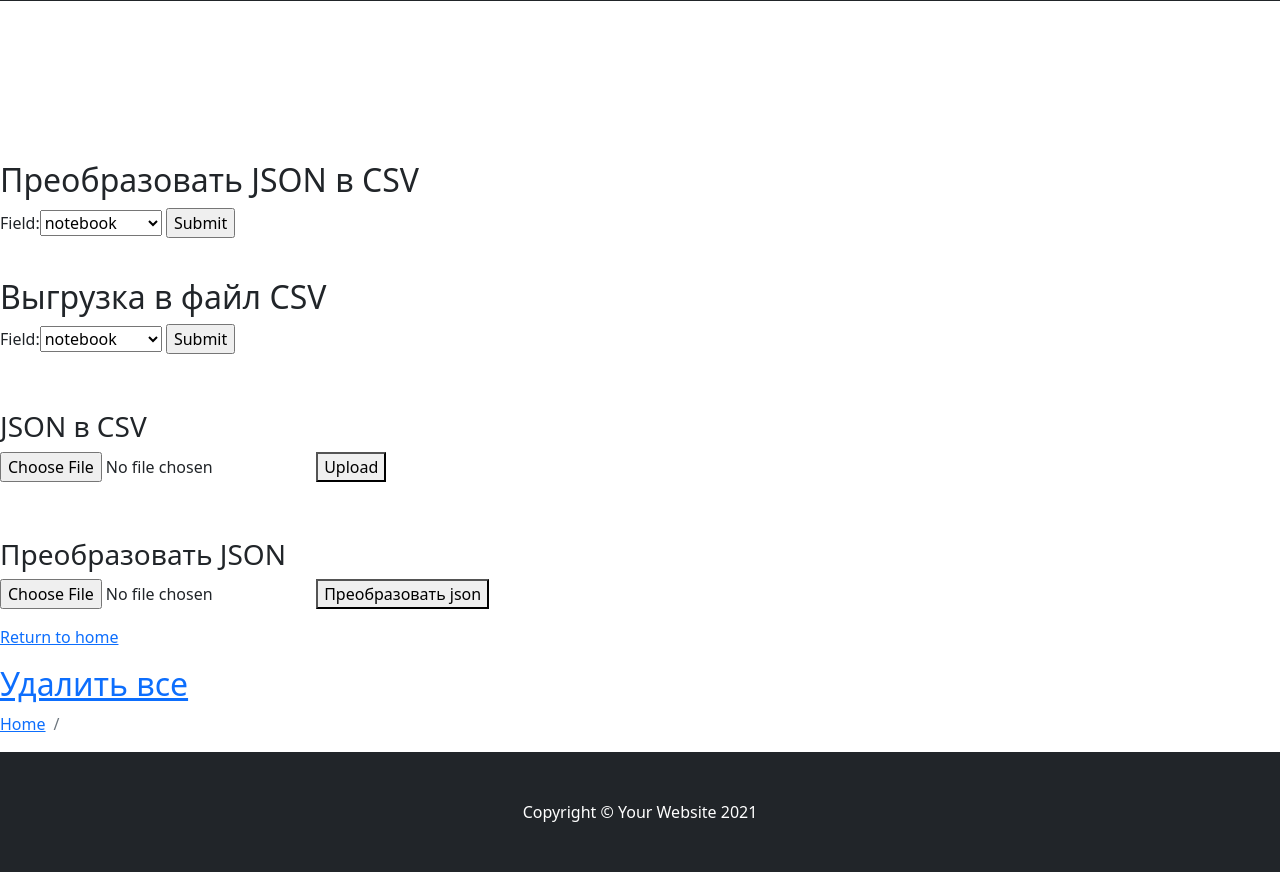
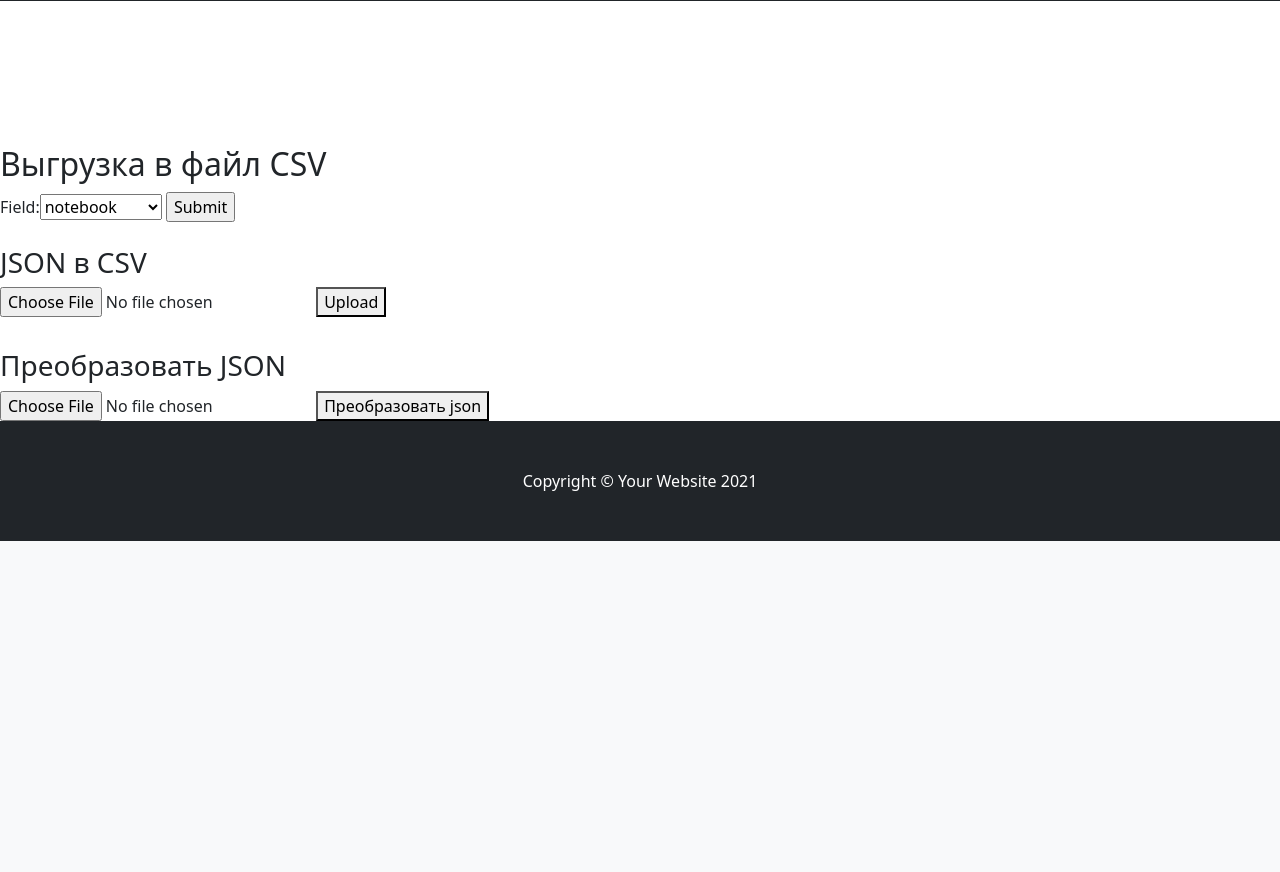
Before and after one commit to ildarK90/django-web-store, a Django app: template shopadmin/templates/export_csv.html in a window 1280 px wide. Shown: the part 352-1224 px from the top of the page. After the commit the page ends 893 px from the top, so only its background shows below. Run offline with Django 3.2, Linux system fonts and the light colour scheme; the template is opened without the code that fills it: values that come from a table or form of the project are taken from there, others are empty; parts of the project's set-up code (start-up, migrations or seed data) failed here and were passed over.

Commit message:
удаление лишних частей кода

```diff
--- a/market/models.py
+++ b/market/models.py
@@ -9,7 +9,6 @@ from PIL import Image
 from django.utils import timezone
 
 User = get_user_model()
-
 
 def get_product_url(obj, viewname):
     ct_model = obj.__class__._meta.model_name
--- a/shopadmin/forms.py
+++ b/shopadmin/forms.py
@@ -1,5 +1,13 @@
 from django import forms
 
+
 class MyForm(forms.Form):
-    CHOICES = (('Notebook', 'notebook'),('Smartphones', 'smartphones'),('Category', 'category'),('Cart', 'cart'),('testmodel', 'testmodel'),)
+    CHOICES = (
+        ('Notebook', 'notebook'),
+        ('Smartphones', 'smartphones'),
+        ('Category', 'category'),
+        ('Cart', 'cart'),
+        ('testmodel', 'testmodel'),
+        ('Hui', 'hui'),
+    )
     field = forms.ChoiceField(choices=CHOICES)
--- a/shopadmin/templates/export_csv.html
+++ b/shopadmin/templates/export_csv.html
@@ -1,46 +1,27 @@
 {% extends 'base.html' %}
 {% load specifications %}
-{%block content%}
+{% block content %}
 
-<!--<form action="{% url 'make_order' %}" method="POST">-->
-<!--    <select id="selectvalue">-->
-<!--   {% for model in models%}-->
-<!--<option>-->
-<!--    {{model}}-->
-<!--</option>-->
-<!--  {% endfor %}-->
-<!--</select>-->
-<!--  <input type="submit" class = "btn btn-success btn-block" name="model_option">-->
-<!--</form>-->
- <p>
-<h2>Преобразовать JSON в CSV</h2>
-<form method = "GET" >
 
-    {{ form }}
-
-    <input type = "submit"  value = "Submit" name="json_to_csv" id="1">
-</form>
-<br>
-<p>
 <h2>Выгрузка в файл CSV</h2>
-<form method = "GET" name="csv_dump">
+<form method="GET" name="csv_dump">
+    <input type="hidden" name="app-name" value="">
 
     {{ form }}
 
     <input type = "submit"  value = "Submit" name="save_csv">
 </form>
-</p>
+
 <br>
 
 
   <form method="post" enctype="multipart/form-data" action="{% url 'hui' %}">
     {% csrf_token %}
-      <p>
           <h3>JSON в CSV</h3>
     <input type="file" name="myfile">
     <button type="submit">Upload</button>
 
-    </p>
+
       <h2>{{ hui }}</h2>
       <br>
          {% if messages %}
@@ -53,47 +34,16 @@
                 </div>
                   {% endfor %}
                 {% endif %}
-      <p>
+
           <h3>Преобразовать JSON</h3>
       <input type="file" name="json_file">
     <button type="submit">Преобразовать json</button>
-      </p>
+
   </form>
 
   {% if uploaded_file_url %}
     <p>File uploaded at: <a href="{{ uploaded_file_url }}">{{ uploaded_file_url }}</a></p>
   {% endif %}
 
-  <p><a href="{% url 'home' %}">Return to home</a></p>
-
-
-</p>
-<p>
-    <h2>
-    <a href="{%url 'delete-all' %}">Удалить все</a>
-</h2>
-
-
-
-<!--<p>-->
-<!--    <h2>-->
-<!--    <a href="{%url 'csv' %}">Экспорт в csv</a>-->
-<!--</h2>-->
-<!--</p>-->
-        <nav aria-label="breadcrumb class='mt-3' ">
-  <ol class="breadcrumb">
-    <li class="breadcrumb-item"><a href="{% url 'home' }">Home</a></li>
-    <li class="breadcrumb-item active">{{category.name}}</li>
-
-  </ol>
-</nav>
-
-
-
- <div class="row gx-4 gx-lg-5 row-cols-2 row-cols-md-3 row-cols-xl-4 justify-content-center">
-
-                        </div>
-
-
 
 {% endblock content %}
--- a/shopadmin/urls.py
+++ b/shopadmin/urls.py
@@ -4,7 +4,6 @@ from .views import *
 urlpatterns = [
 
     path('dumpdata', ExportCSView.as_view(), name='exportcsv'),
-    path('deletetest', DeleteProducts.as_view(), name='delete-all'),
     path('exportcsv', CSVexport.as_view(), name='csv'),
     path('categories', CategoryDetailView.as_view(), name='category_list'),
     path('hui', JsonToCsv.as_view(), name='hui'),
```
Also changed, not shown: shopadmin/utils.py (+12 -3 lines), shopadmin/views.py (+11 -36 lines).
